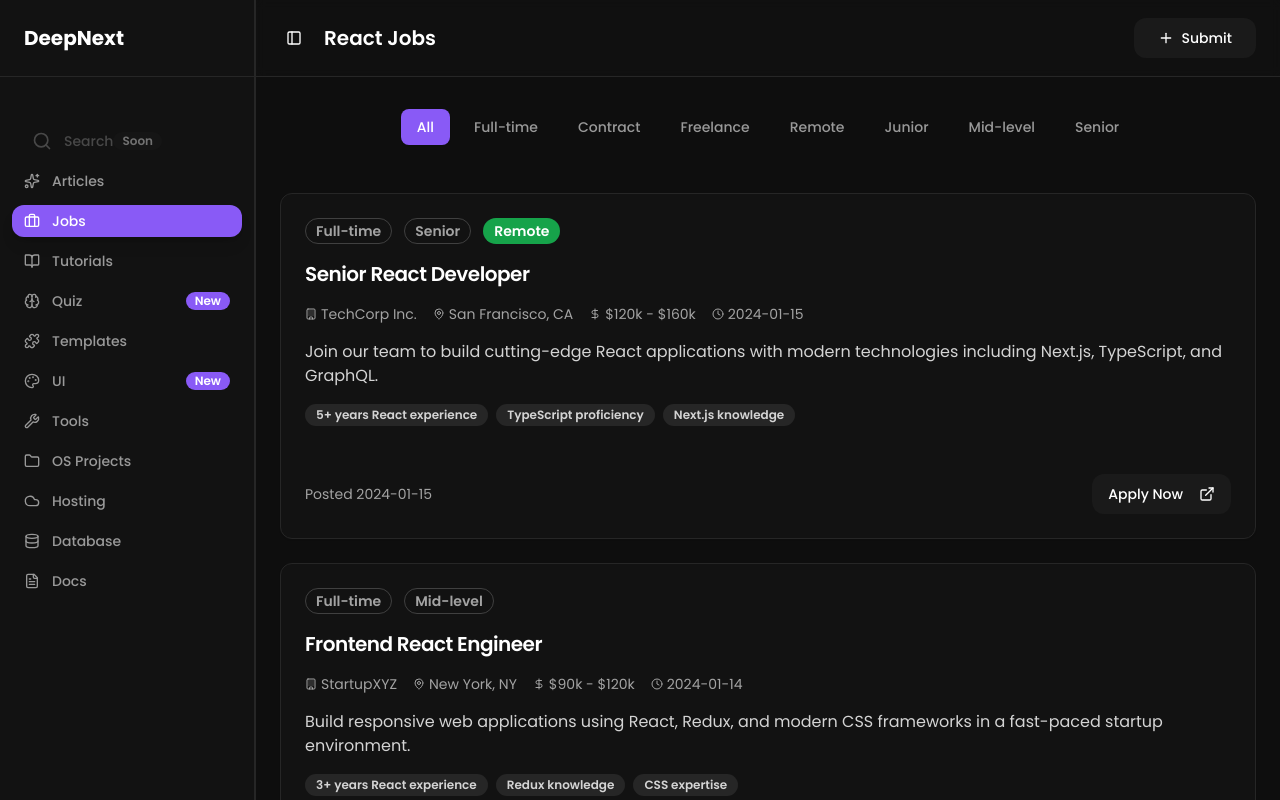
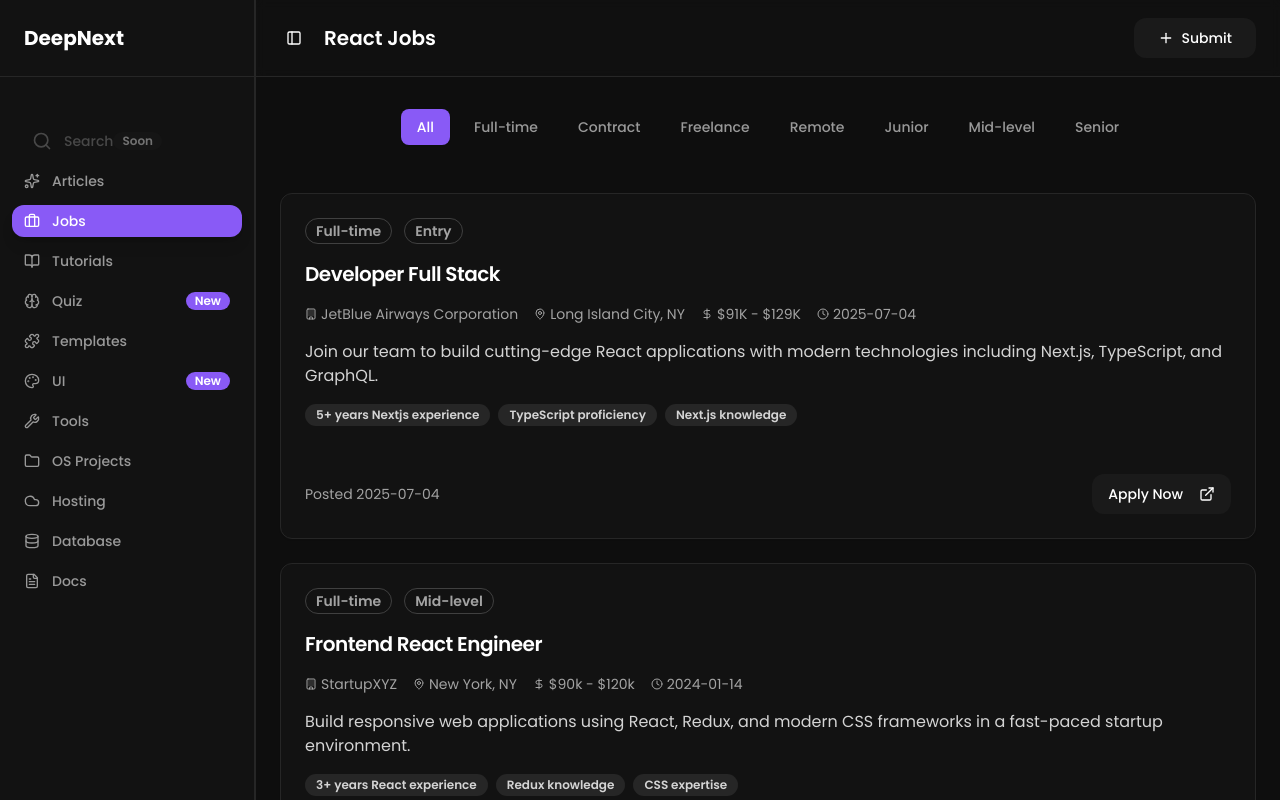
Before and after one commit to codewithfranciss/deepnext, a Next.js app: page /content/job in a window 1280 px wide. Shown: the top 800 px of the page. Built offline with nearby package versions, Linux system fonts and the light colour scheme.

Commit message:
add jet blue job description

```diff
--- a/data/jobs.ts
+++ b/data/jobs.ts
@@ -2,18 +2,18 @@
 const jobs = [
     {
       id: 1,
-      title: "Senior React Developer",
-      company: "TechCorp Inc.",
-      location: "San Francisco, CA",
+      title: "Developer Full Stack",
+      company: "JetBlue Airways Corporation",
+      location: "Long Island City, NY",
       type: "Full-time",
-      level: "Senior",
-      salary: "$120k - $160k",
-      postedAt: "2024-01-15",
+      level: "Entry",
+      salary: "$91K - $129K",
+      postedAt: "2025-07-04",
       description:
         "Join our team to build cutting-edge React applications with modern technologies including Next.js, TypeScript, and GraphQL.",
-      requirements: ["5+ years React experience", "TypeScript proficiency", "Next.js knowledge"],
-      url: "https://example.com/jobs/senior-react-dev",
-      remote: true,
+      requirements: ["5+ years Nextjs experience", "TypeScript proficiency", "Next.js knowledge"],
+      url: "https://www.glassdoor.com/Job/united-states-nextjs-jobs-SRCH_IL.0,13_IN1_KO14,20.htm",
+      remote: false,
     },
     {
       id: 2,
--- a/data/latest.ts
+++ b/data/latest.ts
@@ -2,7 +2,7 @@
   {
     title: "The anatomy of a React Island",
     description: "A coworker asked how React Islands work and I realized it's a technique I've been using to modernize monolithic web codebases for years, but never wrote down how it works.",
-    publishedAt: "2025-08-04T17:00:00Z",
+    publishedAt: "2025-08-04T18:00:00Z",
     trending: false,
     category: "Reactjs",
     readTime: "2 min read",
```
